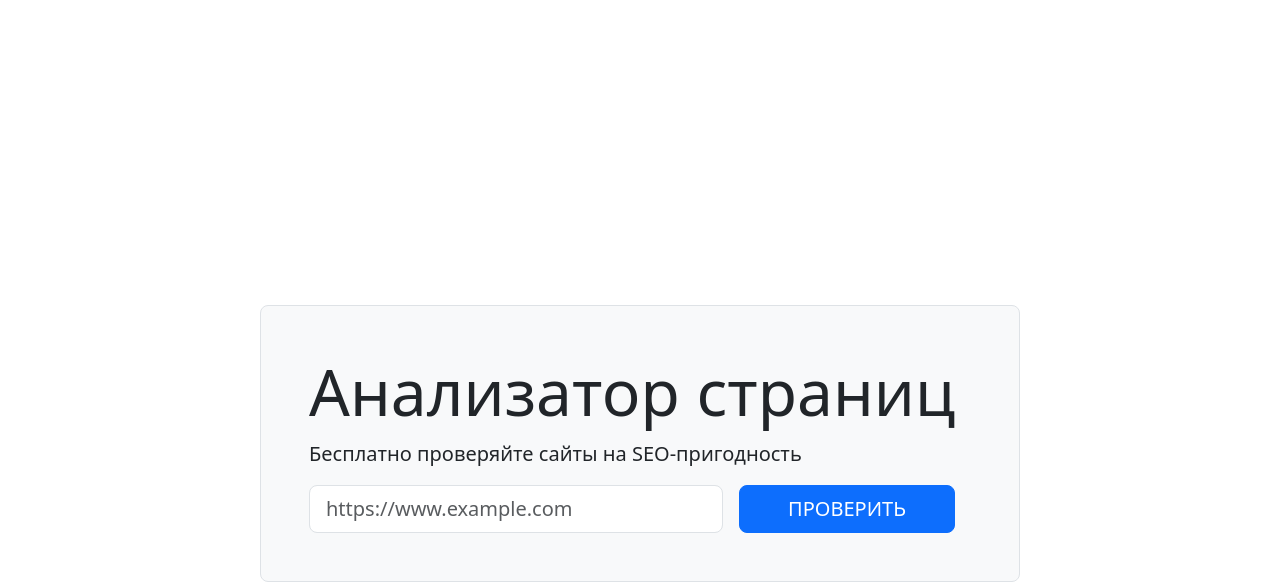
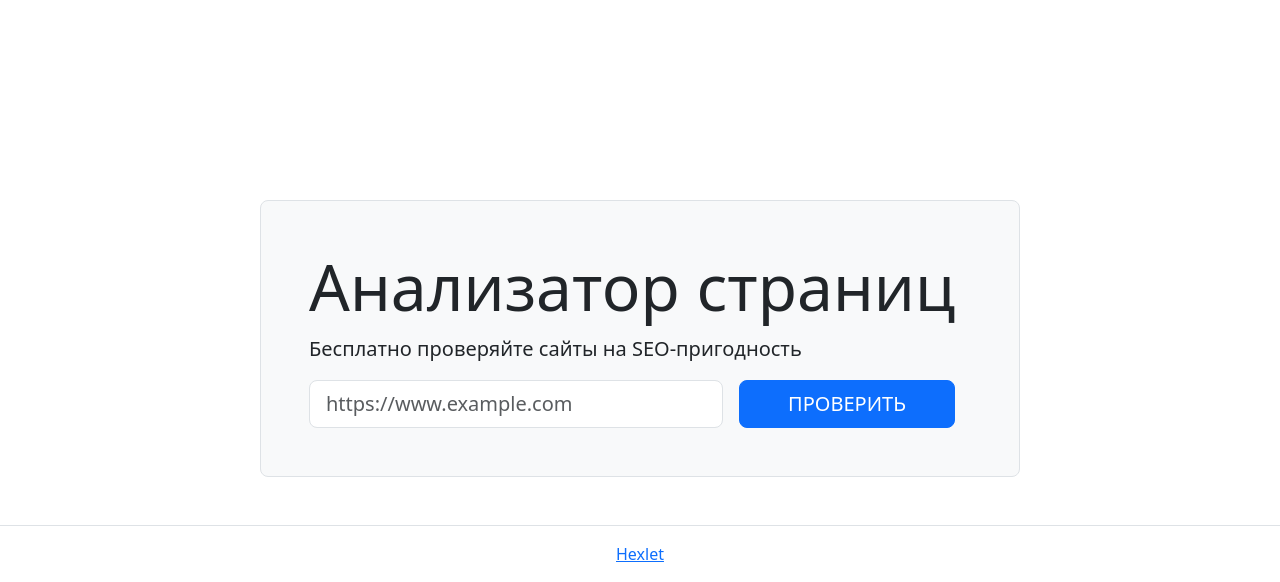
Before and after one commit to DLineX/python-project-83, a Flask app: page / in a window 1280 px wide. Shown: the part 218-800 px from the top of the page. Run offline with Flask 3, Linux system fonts and the light colour scheme; some libraries are stand-ins or nearby versions.

Commit message:
Update index.html
Fix template

```diff
--- a/page_analyzerr/templates/index.html
+++ b/page_analyzerr/templates/index.html
@@ -29,8 +29,12 @@
 {% block content %}
 {% endblock %}
 
-<footer>
-  <div class="container-lg"></div>
+<footer class="border-top py-3 mt-5 flex-shrink-0">
+  <div class="container-lg">
+    <div class="text-center">
+      <a href="https://ru.hexlet.io/" target="_blank">Hexlet</a>
+    </div>
+  </div>
 </footer>
 
 </body>
```
